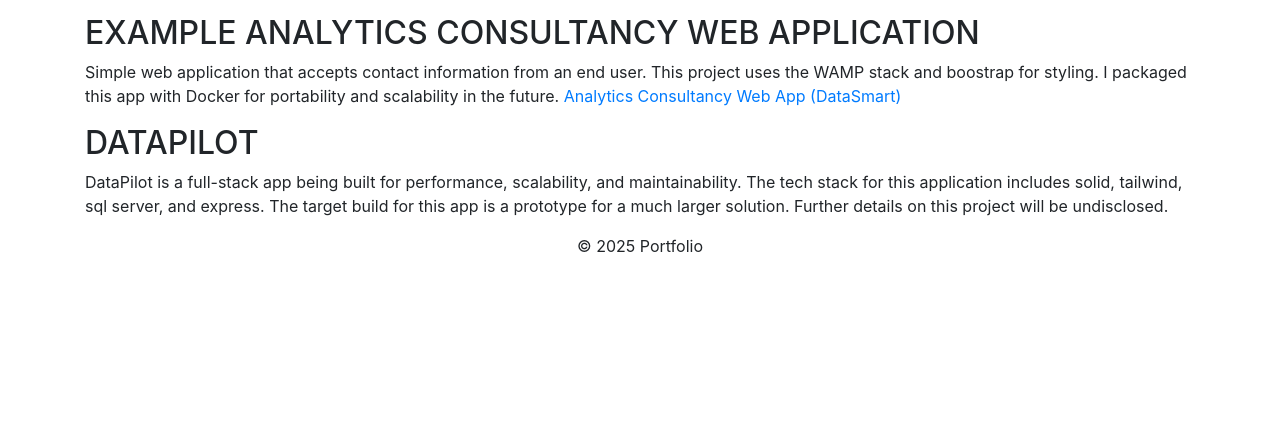
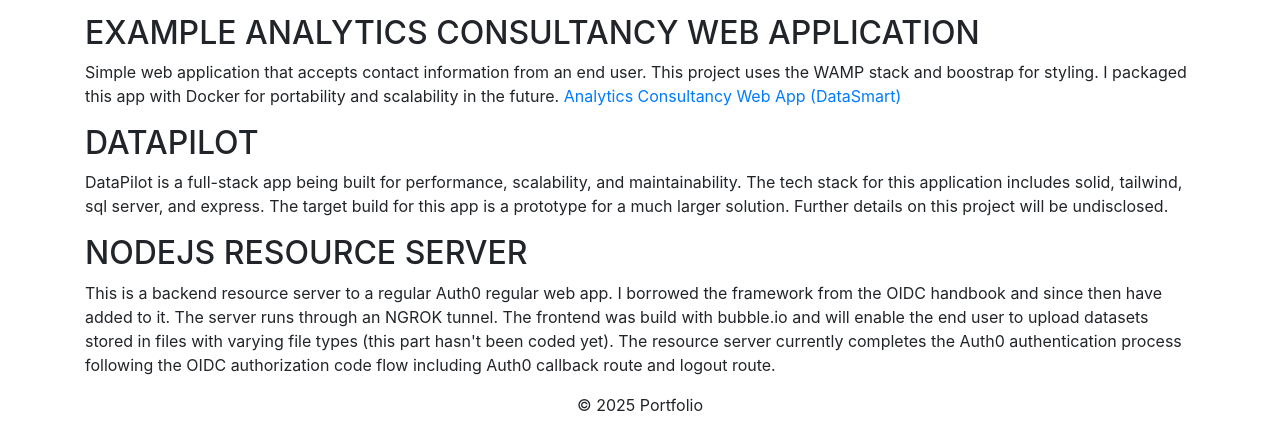
Before and after one commit to christopherbrunswick/portfolio, a Flask app: page /projects in a window 1280 px wide. Shown: the part 2599-3032 px from the top of the page. Before the commit the page ends 2851 px from the top, so only its background shows below. Run offline with Flask 2, Linux system fonts and the light colour scheme; some libraries are stand-ins or nearby versions.

Commit message:
Added resource server in node

```diff
--- a/templates/projects.html
+++ b/templates/projects.html
@@ -173,4 +173,17 @@
             </p>
         </div>
       </section>
+
+      <section class="project-13">
+        <div class="container">
+            <h2>NODEJS RESOURCE SERVER</h2>
+            <p>
+                This is a backend resource server to a regular Auth0 regular web app. I borrowed the framework from the OIDC handbook
+                and since then have added to it. The server runs through an NGROK tunnel.
+                The frontend was build with bubble.io and will enable the end user to upload datasets stored in files with varying file types (this part hasn't been coded yet).
+                The resource server currently completes the Auth0 authentication process following the OIDC authorization code flow including Auth0 callback route and logout route.
+                <a href="https://github.com/christopherbrunswick/Resource-Server.git"></a>
+            </p>
+        </div>
+      </section>
 {% endblock %}
```
